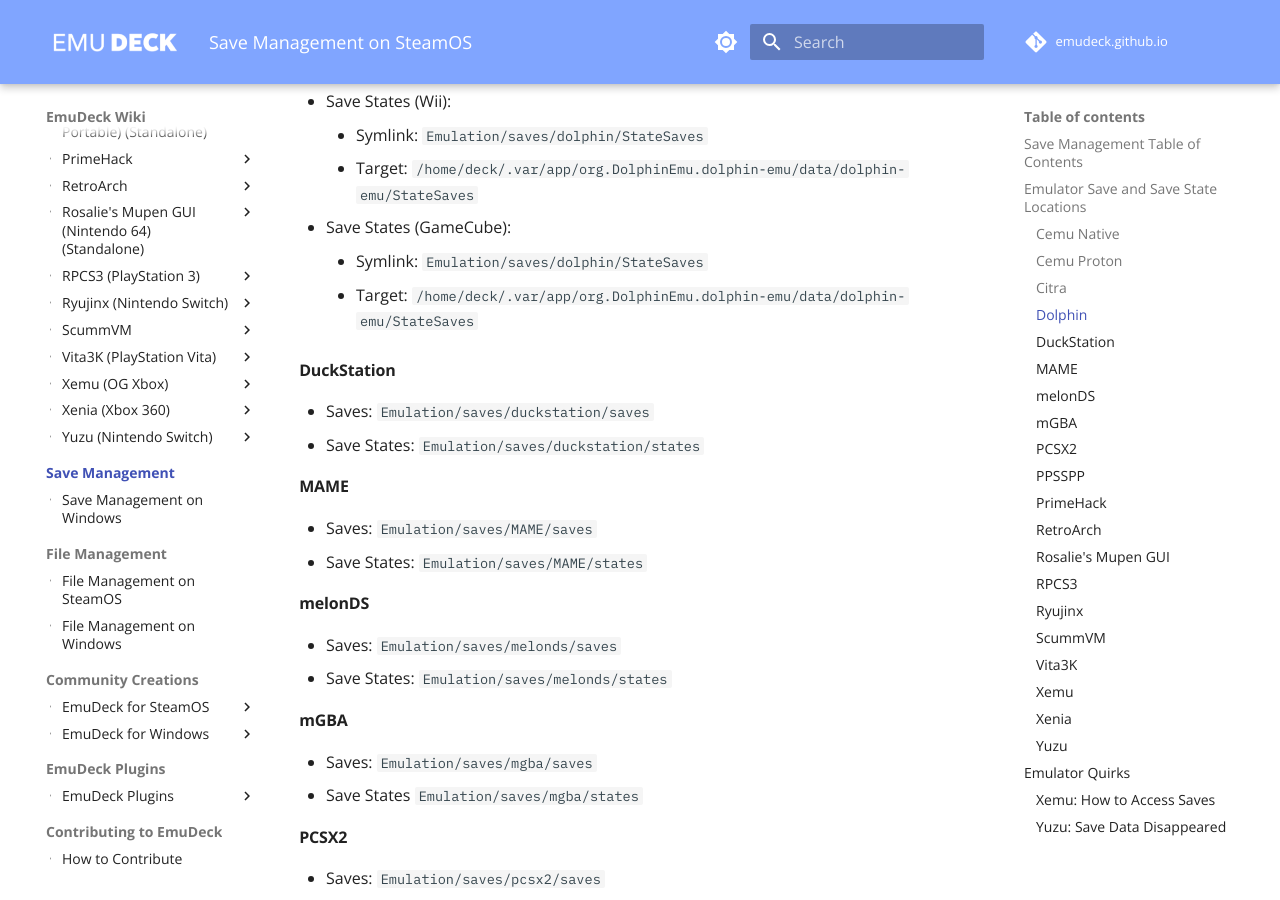
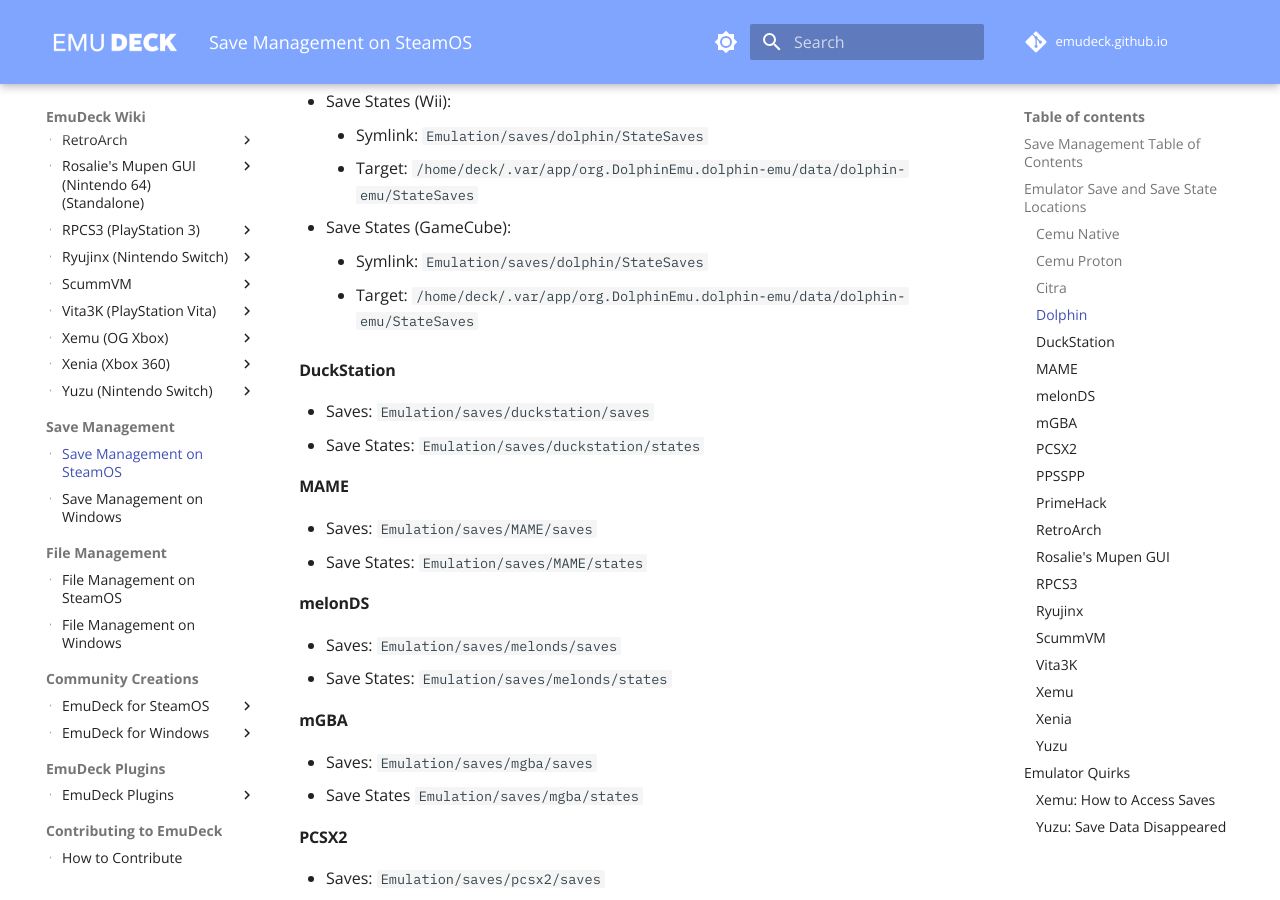
Before and after one commit to EmuDeck/emudeck.github.io, an MkDocs documentation site: the page built from docs/save-management/steamos/save-management.md, in a window 1280 px wide and 900 px high, scrolled down 1773 px. Built offline with MkDocs 1.6.1 and Material for MkDocs 9.7.7, drawn with Linux system fonts in a browser that asks for light colours; comment, search, counter and statistics services are not loaded.

Commit message:
[Fix] Broken pages

```diff
--- a/mkdocs.yml
+++ b/mkdocs.yml
@@ -125,8 +125,8 @@
             - 'Yuzu on SteamOS': 'emulators/steamos/yuzu.md'
             - 'Yuzu on Windows': 'emulators/windows/yuzu.md'
     - Save Management:
-        - Save Management on SteamOS: 'save-management/steamos/index.md'
-        - Save Management on Windows: 'save-management/windows/index.md'
+        - Save Management on SteamOS: 'save-management/steamos/save-management.md'
+        - Save Management on Windows: 'save-management/windows/save-management.md'
     - File Management:
         - File Management on SteamOS: 'file-management/steamos/file-management.md'
         - File Management on Windows: 'file-management/windows/file-management.md'
```
Also changed, not shown: docs/save-management/steamos/save-management.md (renamed from docs/save-management/steamos/index.md), docs/save-management/windows/save-management.md (renamed from docs/save-management/windows/index.md).
